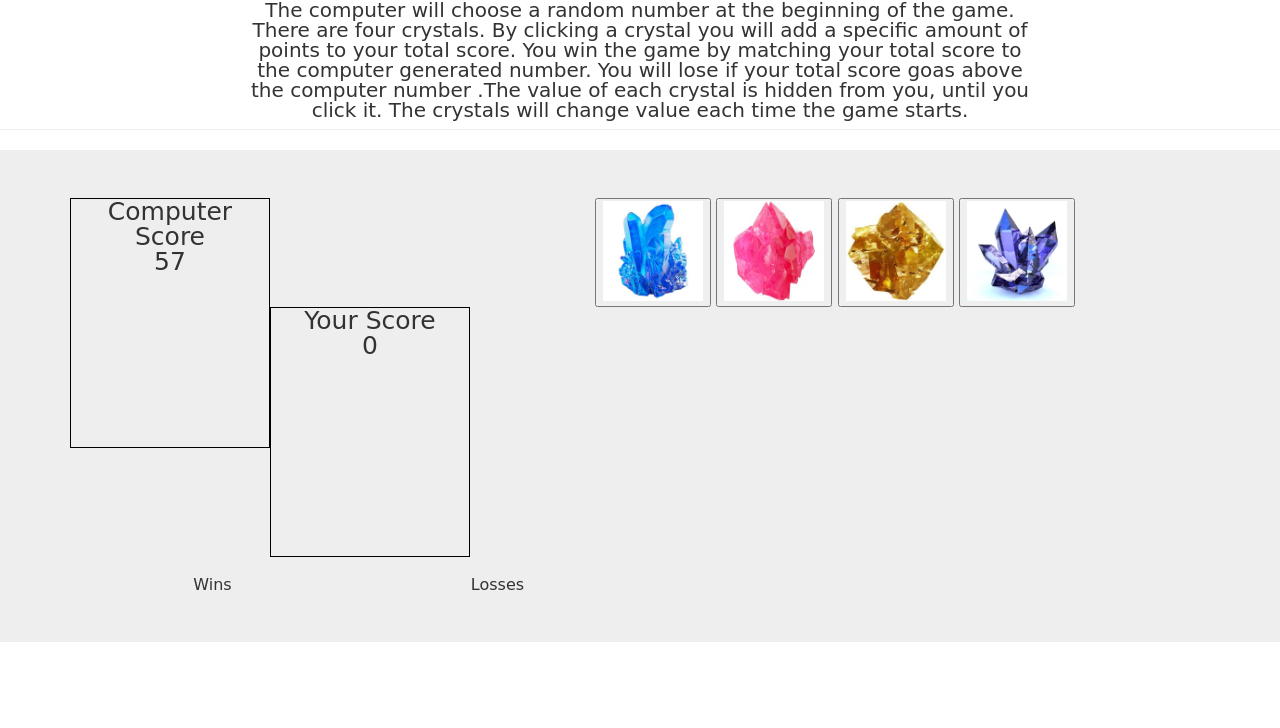
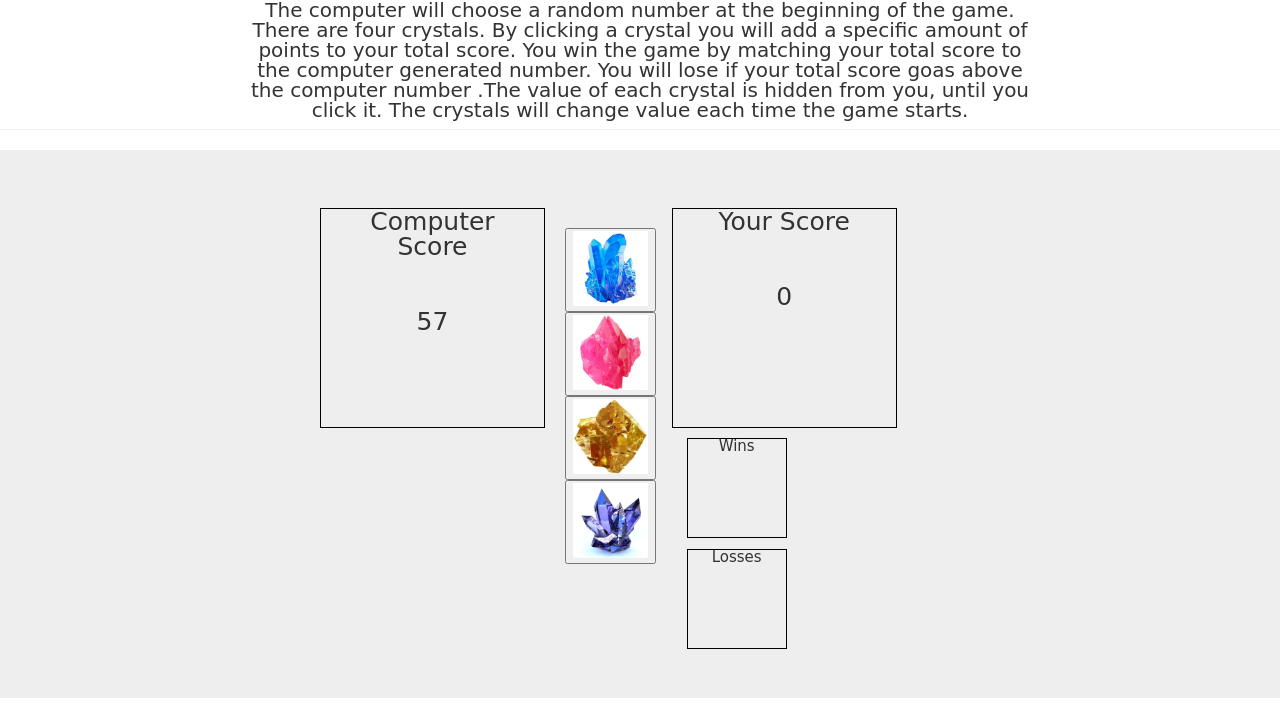
Before and after one commit to Addie27/Crystal-Game, a plain HTML site: page index.html in a window 1280 px wide. Shown: the part 116-844 px from the top of the page. Before the commit the page ends 800 px from the top, so only its background shows below. Drawn offline with nearby package versions, Linux system fonts and the light colour scheme; a web font is replaced by a local one.

Commit message:
updated js and css

```diff
--- a/assets/css/style.css
+++ b/assets/css/style.css
@@ -1,11 +1,16 @@
 body {
     font-family: 'Cabin Sketch', cursive;
+}
+
+.container {
+    align-items: center;
+    margin: auto;
+    width: 50%;
 }
 
 h1 {
     text-align: center;
     font-size: 60px;
-
 }
 
 #rules {
@@ -22,22 +27,47 @@ h1 {
     font-size: 25px;
     text-align: center;
     border: 1px solid black;
-    height: 250px;
-    width: 200px;
+    height: 220px;
+    width: 225px;
+    margin-top: 10px;
+    float: left;
 }
 
-.row {
-    float: none;
-    margin: 0 auto;
-    text-align: center;
+button {
+    margin-top: 0;
+
 }
 
 .image {
+    height: 75px;
+
+}
+
+#images {
+    margin-top: 10px;
+    padding: 20px;
+    float: left;
+}
+
+.winlosebox {
+    border: 1px solid black;
     height: 100px;
     width: 100px;
+    font-size: 15px;
+    margin-bottom: 1px;
+    text-align: center;
+    margin-top: 10px;
+    float: left;
 }
 
-.score {
-    padding-top: 20px;
-    text-align: center;
+#computerScore, #userScore {
+    padding-top: 50px;
 }
+
+@media screen and (max-width: 1300px) {
+    .user, .winlosebox {
+        position: relative;
+        left: 20px;
+
+    }
+    }
--- a/assets/javascript/game.js
+++ b/assets/javascript/game.js
@@ -7,17 +7,13 @@ var computerScoreDiv = "";
 var winsDiv = "";;
 var crystalValueArray = [];
 
-
-$(document).ready(function () {
-
-    //Problem 1: Game starts. Random score is input for Computer score. Random value assigned to each crystal. Wins set to zero, losses set to zero.
 function gameStart() {
     userScore = 0;
-        var computerScore = Math.floor(Math.random() * 101) + 19;//generates random number between 120 and 19 for computerScore
+    computerScore = Math.floor(Math.random() * 101) + 19;//generates random number between 120 and 19 for computerScore
     console.log(computerScore);
     $("#computerScore").html(computerScore); //pushes score to DOM
     $("#userScore").html(userScore);
-
+};//gameStart function close
 
 function crystalNumbers() { //sets numbers to crystals
     while (crystalValueArray.length < 4) { //sets array length to 4
@@ -32,10 +28,35 @@ $(document).ready(function () {
         $("#yellow").attr("value", crystalValueArray[2]);
         $("#purple").attr("value", crystalValueArray[3]);
     });
+};//crystalNumbers close
+
+function winsLosses() {
+    if (userScore === computerScore) {
+        wins++;
+        $("#wins").html(wins); //pushes score to DOM
+        reset();
+    }//if statement close
+
+    else if (userScore >= computerScore) {
+        losses++;
+        $("#losses").html(losses); //pushes score to DOM
+        reset();
+    }; //else if closing
+};//winslosses closing
+
+function reset (){
+    gameStart();
+    crystalValueArray = [];
+    crystalNumbers();
+
+}
+
+$(document).ready(function () {
+
+    gameStart();
+    crystalNumbers();
 
     $(".crystal").on("click", function () {
-                console.log(userScore);
-                console.log(computerScore);
 
         var crystalValues = ($(this).attr("value"));
         newValue = parseInt(crystalValues);
@@ -44,37 +65,9 @@ $(document).ready(function () {
 
         $("#userScore").html(userScore);
 
-                if (userScore === computerScore) {
-                    wins++;
-                    $("#wins").html(wins); //pushes score to DOM
-                    if (wins++) {
-                        gameStart();
-                        crystalValue = 0;
-                    }
-                }//if statement close
-
-                else if (userScore >= computerScore) {
-                    losses++;
-                    $("#losses").html(losses); //pushes score to DOM
-                    gameStart();
-                    crystalValue = 0;
-
-                }; //else if closing
+        winsLosses();
 
     }); //crystal click closing.
-
-        };//crystalNumbers close
-
-        crystalNumbers();
-
-    };//gameStart function close
-    gameStart(); //calling the gameStart function
-
-
-
-
-
-
 
 
 
--- a/index.html
+++ b/index.html
@@ -18,37 +18,31 @@
     </div>
     <div class="jumbotron">
         <div class="container">
-            <div class="row">
-                <div class="col-md-5 computer">
+            <div class="row thisrow">
+                <div class="col-md-4 computer">
                     <div>Computer Score</div>
                     <div id="computerScore"></div>
                 </div>
-                <div class="col-md-2" id="images"></div>
+                <div class="col-md-2" id="images">
                     <div class="crystals">
                     <button class="crystal" id="blue"><img src="assets/images/blueCrystal.jpg" class="image" alt="blue crystal"></button>
                     <button class="crystal" id="pink"><img src="assets/images/pinkCrystal.jpg"  class="image" alt="pink crystal"></button>
                     <button class="crystal" id="yellow" ><img src="assets/images/yellowCrystal.jpg" class="image" alt="yellow crystal"></button>
                     <button class="crystal" id="purple"><img src="assets/images/purpleCrystal.jpg"  class="image" alt="purple crystal"></button>
                     </div>
-                <div class="col-md-5 center-block user">
+                </div>
+                <div class="col-md-4 user">
                     <div>Your Score</div>
                     <div id="userScore"></div>
                 </div>
-            </div>
-            <div class="row">
-                <div class="col-md-2"></div>
-                <div class="col-md-8"></div>
-                    <div class="row score">
-                        <div class="col-md-3">
-                            <div>Wins</div>
-                            <div id="wins"></div>
-                        </div>
-                        <div class="col-md-3">
-                            <div>Losses</div>
-                            <div id="losses"></div>
-                        </div>
+                <div class="col-md-2" id="score">
+                    <div class="winlosebox">Wins
+                    <div id="wins"></div>
                     </div>
-                <div class="col-md-2"></div>
+                    <div class="winlosebox">Losses
+                    <div id="losses"></div>
+                    </div>
+                </div>
             </div>
         </div>
     </div>
```
Lines whose indentation alone changed are shown as unchanged.
